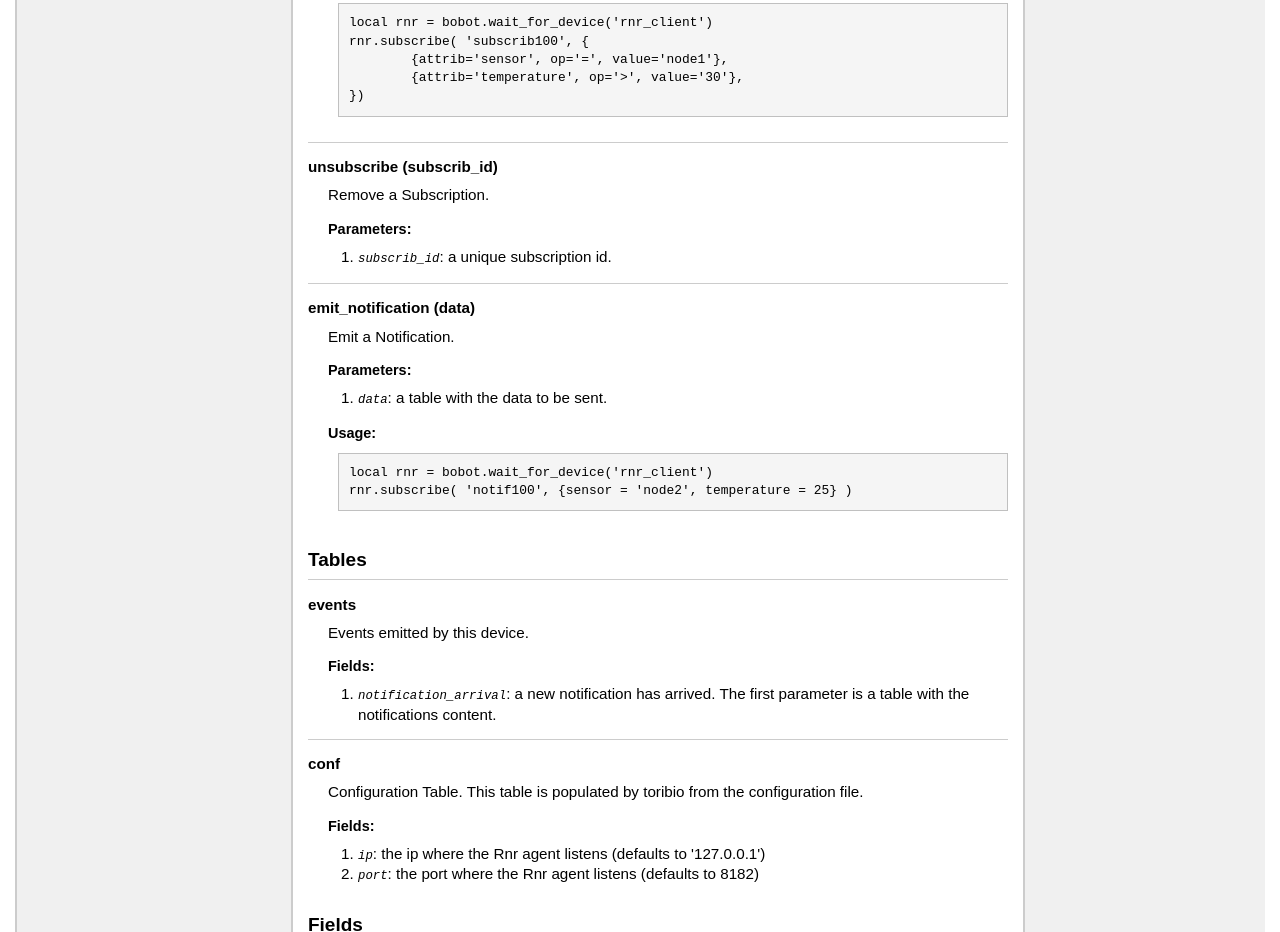
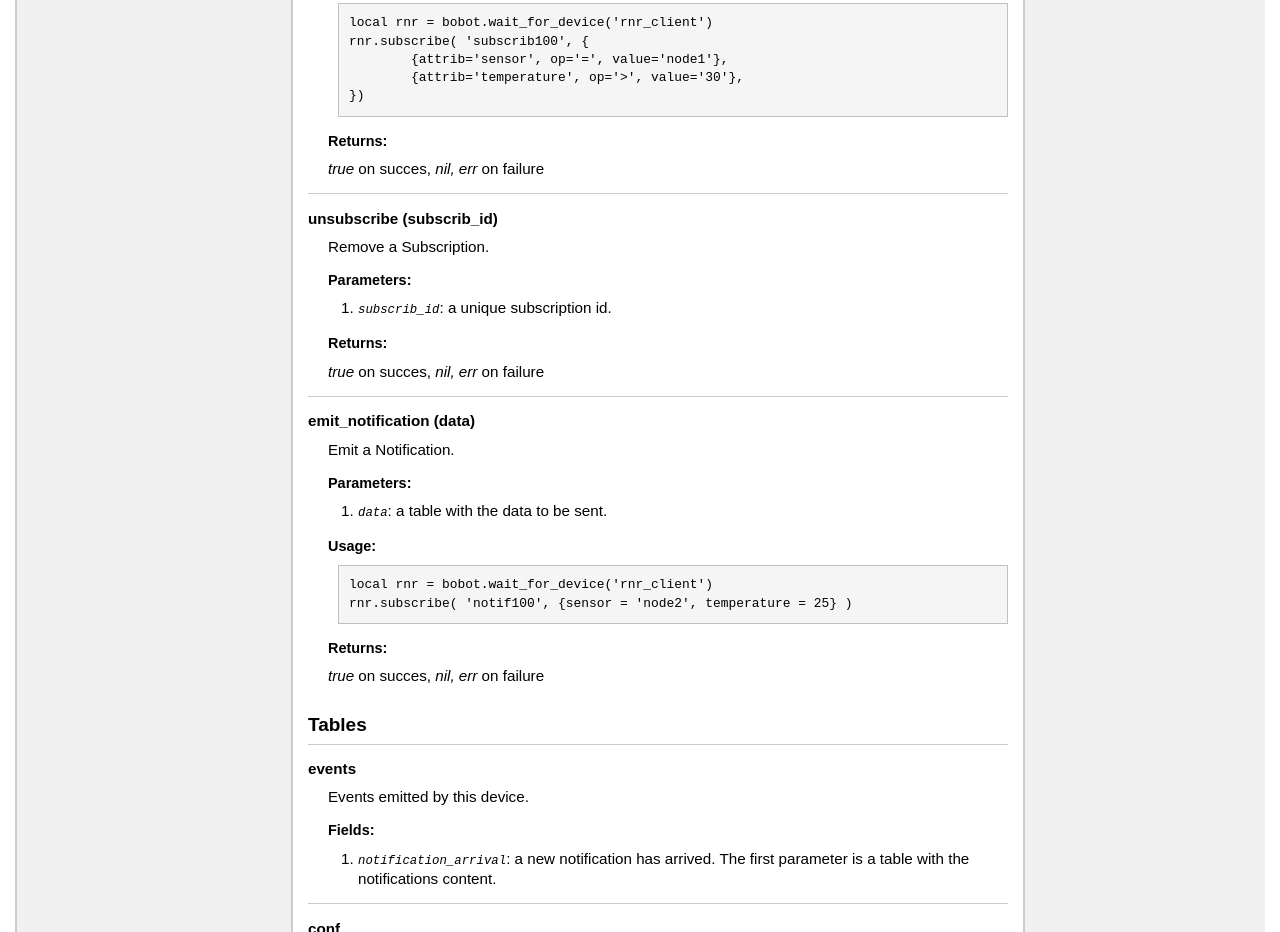
Before and after one commit to xopxe/Toribio, a plain HTML site: page docs/modules/rnr_client.html in a window 1280 px wide. Shown: the part 871-1803 px from the top of the page. Drawn offline with Linux system fonts and the light colour scheme.

```diff
--- a/docs/modules/rnr_client.html
+++ b/docs/modules/rnr_client.html
@@ -173,6 +173,10 @@ rnr.subscribe( 'subscrib100', {
 })</pre>
     </ul>
 
+    <h3>Returns:</h3>
+    <ol>
+        <em>true</em> on succes, <em>nil, err</em> on failure
+    </ol>
 
 
 </dd>
@@ -189,6 +193,10 @@ rnr.subscribe( 'subscrib100', {
     </ul>
 
 
+    <h3>Returns:</h3>
+    <ol>
+        <em>true</em> on succes, <em>nil, err</em> on failure
+    </ol>
 
 
 </dd>
@@ -210,6 +218,10 @@ rnr.subscribe( 'subscrib100', {
 rnr.subscribe( 'notif100', {sensor = 'node2', temperature = 25} )</pre>
     </ul>
 
+    <h3>Returns:</h3>
+    <ol>
+        <em>true</em> on succes, <em>nil, err</em> on failure
+    </ol>
 
 
 </dd>
```
Also changed, not shown: 1 other file.
